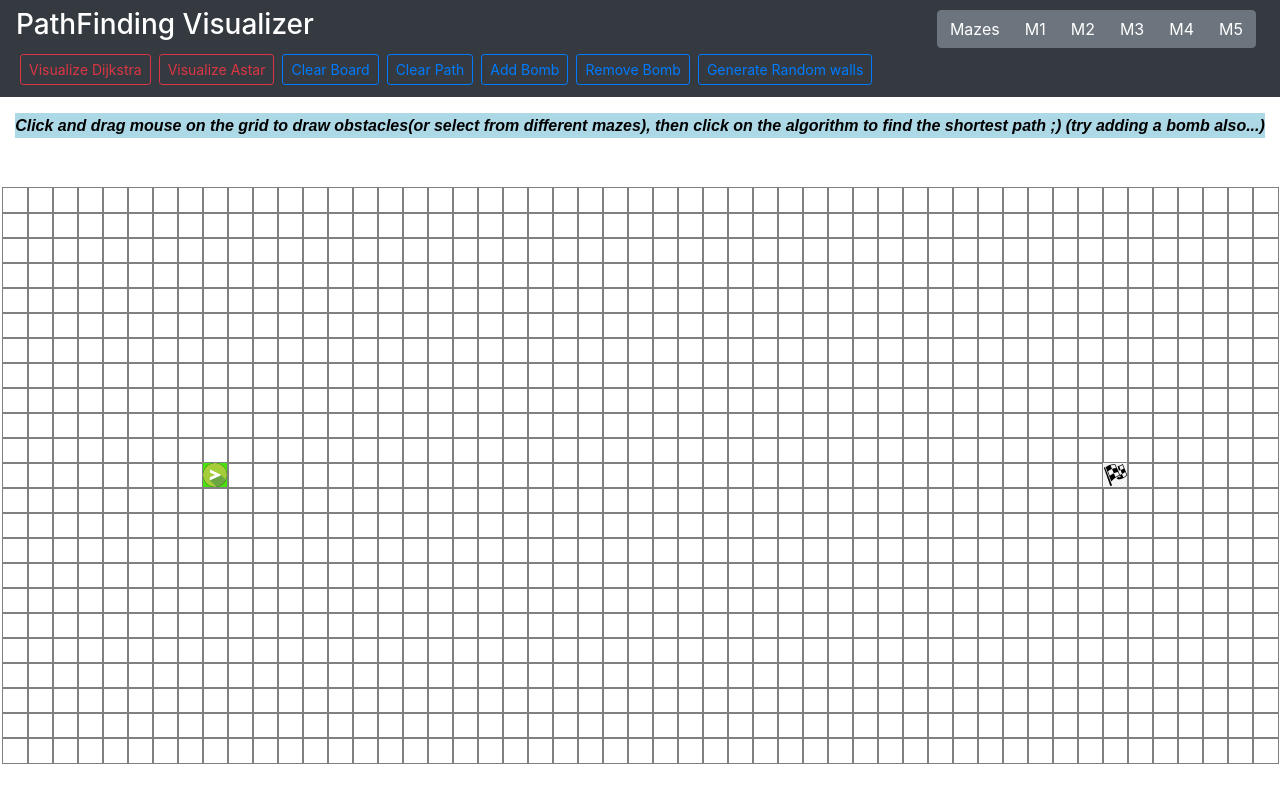
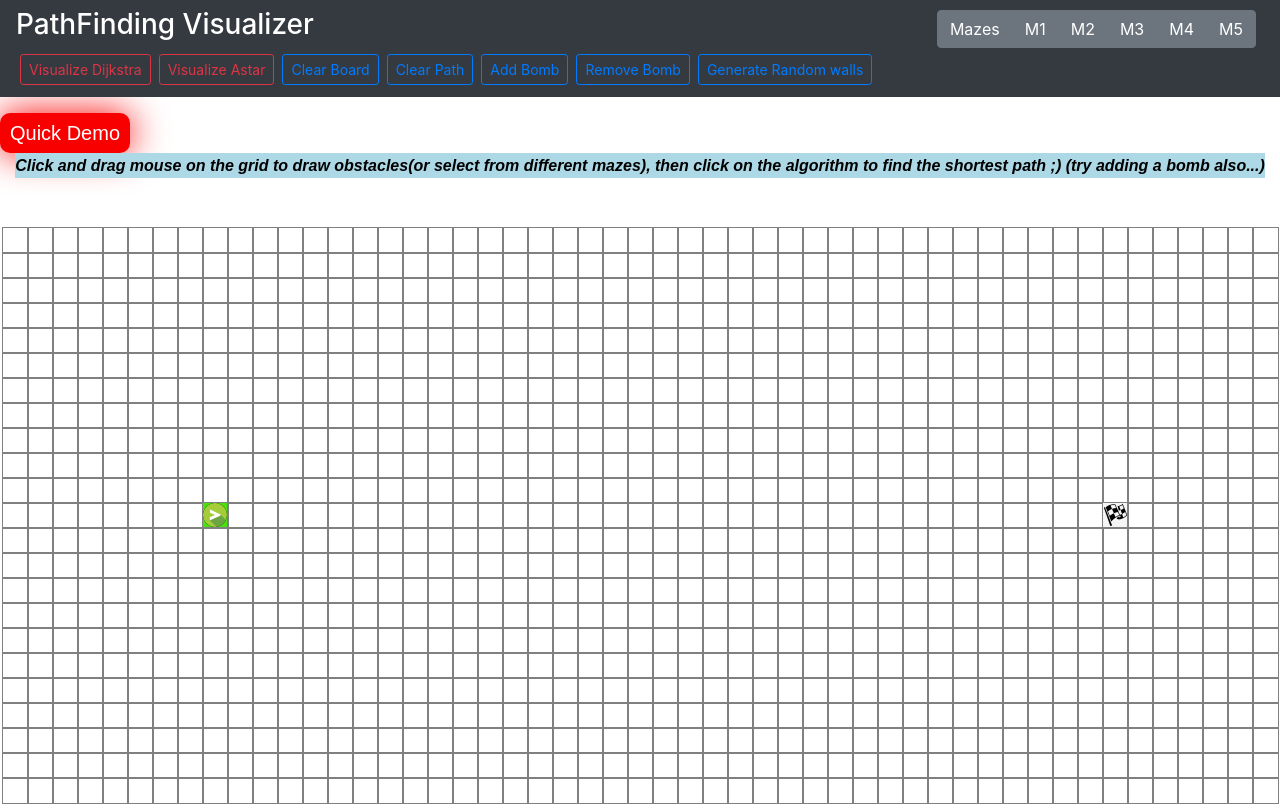
Before and after one commit to anubhavcu/pathfinding-visualizer, a React (Create React App) app: page / in a window 1280 px wide. Built offline with nearby package versions, Linux system fonts and the light colour scheme.

Commit message:
added another page for demo using react routes

```diff
--- a/package.json
+++ b/package.json
@@ -9,6 +9,7 @@
     "bootstrap": "^4.4.1",
     "react": "^16.12.0",
     "react-dom": "^16.12.0",
+    "react-router-dom": "^5.1.2",
     "react-scripts": "3.3.1"
   },
   "scripts": {
--- a/src/App.css
+++ b/src/App.css
@@ -36,3 +36,81 @@
     transform: rotate(360deg);
   }
 }
+
+#demo-button {
+  background-color: #c2b720;
+  -webkit-border-radius: 10px;
+  border-radius: 10px;
+  border: none;
+  color: #ffffff;
+  cursor: pointer;
+  display: inline-block;
+  font-family: Arial;
+  font-size: 20px;
+  padding: 5px 10px;
+  text-align: center;
+  text-decoration: none;
+  -webkit-animation: glowing 1500ms infinite;
+  -moz-animation: glowing 1500ms infinite;
+  -o-animation: glowing 1500ms infinite;
+  animation: glowing 1500ms infinite;
+}
+@-webkit-keyframes glowing {
+  0% {
+    background-color: #b20000;
+    -webkit-box-shadow: 0 0 3px #b20000;
+  }
+  50% {
+    background-color: #ff0000;
+    -webkit-box-shadow: 0 0 40px #ff0000;
+  }
+  100% {
+    background-color: #b20000;
+    -webkit-box-shadow: 0 0 3px #b20000;
+  }
+}
+
+@-moz-keyframes glowing {
+  0% {
+    background-color: #b20000;
+    -moz-box-shadow: 0 0 3px #b20000;
+  }
+  50% {
+    background-color: #ff0000;
+    -moz-box-shadow: 0 0 40px #ff0000;
+  }
+  100% {
+    background-color: #b20000;
+    -moz-box-shadow: 0 0 3px #b20000;
+  }
+}
+
+@-o-keyframes glowing {
+  0% {
+    background-color: #b20000;
+    box-shadow: 0 0 3px #b20000;
+  }
+  50% {
+    background-color: #ff0000;
+    box-shadow: 0 0 40px #ff0000;
+  }
+  100% {
+    background-color: #b20000;
+    box-shadow: 0 0 3px #b20000;
+  }
+}
+
+@keyframes glowing {
+  0% {
+    background-color: #b20000;
+    box-shadow: 0 0 3px #b20000;
+  }
+  50% {
+    background-color: #ff0000;
+    box-shadow: 0 0 40px #ff0000;
+  }
+  100% {
+    background-color: #b20000;
+    box-shadow: 0 0 3px #b20000;
+  }
+}
--- a/src/App.js
+++ b/src/App.js
@@ -1,5 +1,11 @@
 import React, { Component } from "react";
-
+import {
+  Route,
+  NavLink,
+  BrowserRouter as Router,
+  Switch
+} from "react-router-dom";
+import Demo from "./animations/Demo";
 import PathfindingVisualizer from "./PathfindingVisualizer/PathfindingVisualizer";
 import NavBar from "./PathfindingVisualizer/NavBar";
 import "./App.css";
@@ -889,6 +895,7 @@ export class App extends Component {
     for (let k = 0; k < buttons.length; k++) {
       buttons[k].disabled = true;
     }
+    // document.getElementById("demo-button").disabled = true;
   };
   reEnableButtons = () => {
     const buttons = document.getElementsByClassName("btn");
@@ -900,10 +907,8 @@ export class App extends Component {
     if (bombNode.status) {
       document.getElementById("add-bomb-button").disabled = true;
     }
+    // document.getElementById("demo-button").disabled = false;
   };
-  // myfunc = () => {
-  //   return "Select an algorithm to visulize it "
-  // }
   render() {
     const myStyle = {
       color: "black",
@@ -918,6 +923,7 @@ export class App extends Component {
     };
 
     return (
+      <div>
         <div className="App" id="mainContent">
           <div id="navBarContent">
             <NavBar
@@ -928,13 +934,24 @@ export class App extends Component {
               addBomb={() => this.addBomb()}
               removeBomb={() => this.removeBomb()}
               genRandomWalls={() => this.genRandomWalls()}
-            visualizeRecursiveDivision={() => this.visualizeRecursiveDivision()}
+              visualizeRecursiveDivision={() =>
+                this.visualizeRecursiveDivision()
+              }
               visualizeStaircase={() => this.visualizeStaircase()}
               visualizeMazeThree={() => this.visualizeMazeThree()}
               visualizeMazeFour={() => this.visualizeMazeFour()}
             />
           </div>
           <div id="textContent">
+            <NavLink activeClassName="active" to="/demo">
+              <button
+                class="btn btn-light btn-lg"
+                style={{ float: "left" }}
+                id="demo-button"
+              >
+                Quick Demo
+              </button>
+            </NavLink>
             <strong style={myStyle}>{centerText}</strong>
           </div>
           <div id="gridContent">
@@ -947,6 +964,7 @@ export class App extends Component {
             />
           </div>
         </div>
+      </div>
     );
   }
 }
--- /dev/null
+++ b/src/animations/Demo.js
@@ -0,0 +1,26 @@
+import React from "react";
+import {
+  Route,
+  NavLink,
+  BrowserRouter as Router,
+  Switch
+} from "react-router-dom";
+class Demo extends React.Component {
+  render() {
+    return (
+      <div>
+        <h1>
+          How to use this tool ?
+          <small class="text-muted">What the h... is A* ??</small>
+        </h1>
+        {/* <h1>How to use visualization tool</h1> */}
+        <button class="btn btn-light btn-lg">
+          <NavLink activeClassName="active" to="/">
+            Visaulize Paths !
+          </NavLink>
+        </button>
+      </div>
+    );
+  }
+}
+export default Demo;
--- /dev/null
+++ b/src/animations/NotFound.js
@@ -0,0 +1,13 @@
+import React, { Component } from "react";
+
+export class NotFound extends Component {
+  render() {
+    return (
+      <div>
+        <h1>Not Found</h1>
+      </div>
+    );
+  }
+}
+
+export default NotFound;
--- a/src/index.js
+++ b/src/index.js
@@ -1,11 +1,50 @@
 import React from "react";
 import ReactDOM from "react-dom";
+import {
+  Route,
+  NavLink,
+  BrowserRouter as Router,
+  Switch
+} from "react-router-dom";
 import "./index.css";
 import App from "./App";
+import Demo from "./animations/Demo";
+import NotFound from "./animations/NotFound";
 import * as serviceWorker from "./serviceWorker";
 import "../node_modules/bootstrap/dist/css/bootstrap.min.css";
 
-ReactDOM.render(<App />, document.getElementById("root"));
+// ReactDOM.render(<Router />, document.getElementById("root"));
+// ReactDOM.render(<App />, document.getElementById("root"));
+
+const routing = (
+  <Router>
+    <div>
+      {/* <ul>
+        <li>
+          <NavLink exact activeClassName="active" to="/">
+            app
+          </NavLink>
+        </li>
+        <li>
+          <NavLink activeClassName="active" to="/demo">
+            Demo
+          </NavLink>
+        </li>
+      </ul> */}
+      <Switch>
+        <Route exact path="/" component={App} />
+        <Route path="/demo" component={Demo} />
+        <Route component={NotFound} />
+      </Switch>
+      {/* <hr /> */}
+    </div>
+  </Router>
+);
+
+ReactDOM.render(routing, document.getElementById("root"));
+//Switch component only render the components when path matches otherwise it fallsback to the component "NotFound"
+//Refer to the link to understand the routing part in case of doubt
+//https://codeburst.io/getting-started-with-react-router-5c978f70df91
 
 // If you want your app to work offline and load faster, you can change
 // unregister() to register() below. Note this comes with some pitfalls.
--- a/src/mazeAlgorithms/maze4.js
+++ b/src/mazeAlgorithms/maze4.js
@@ -7,23 +7,23 @@ export function mazeFour(grid, NUMBER_OF_ROWS, NUMBER_OF_COLS) {
   }
   // outer rectanlge
   //up
-  for (let i = 1; i < col - 1; i++) {
+  for (let i = 0; i < col; i++) {
     nodes.push(grid[0][i]);
   }
   //bottom
-  for (let i = 1; i < col - 1; i++) {
+  for (let i = 0; i < col; i++) {
     nodes.push(grid[row - 1][i]);
   }
   //left
-  for (let i = 1; i < row - 1; i++) {
+  for (let i = 0; i < row - 1; i++) {
     nodes.push(grid[i][1]);
   }
   //right
-  for (let i = 1; i < row - 1; i++) {
+  for (let i = 0; i < row - 1; i++) {
     nodes.push(grid[i][col - 2]);
   }
   let x = 0;
-  let y = 0;
+  let y = 1;
   let w = 10;
   // const col = NUMBER_OF_COLS;
   while (w) {
@@ -34,7 +34,7 @@ export function mazeFour(grid, NUMBER_OF_ROWS, NUMBER_OF_COLS) {
       nodes.push(grid[i][x]);
       x += 1;
     }
-    for (let i = 2; i <= row - 1; i++) {
+    for (let i = 0; i <= row - 1; i++) {
       if (i === Math.floor((row - 2) / 4)) continue;
       if (i === Math.floor((row - 2) / 1.2)) continue;
 
@@ -48,7 +48,7 @@ export function mazeFour(grid, NUMBER_OF_ROWS, NUMBER_OF_COLS) {
       nodes.push(grid[i][x]);
       x += 1;
     }
-    for (let i = row - 3; i > 1; i--) {
+    for (let i = row - 3; i > 0; i--) {
       if (i === Math.floor((row - 2) / 2)) continue;
       if (i === Math.floor((row - 2) / 1.2)) continue;
 
```
Also changed, not shown: 1 other file (tests, documents, lock files or other folders). Lines whose indentation alone changed are shown as unchanged.
